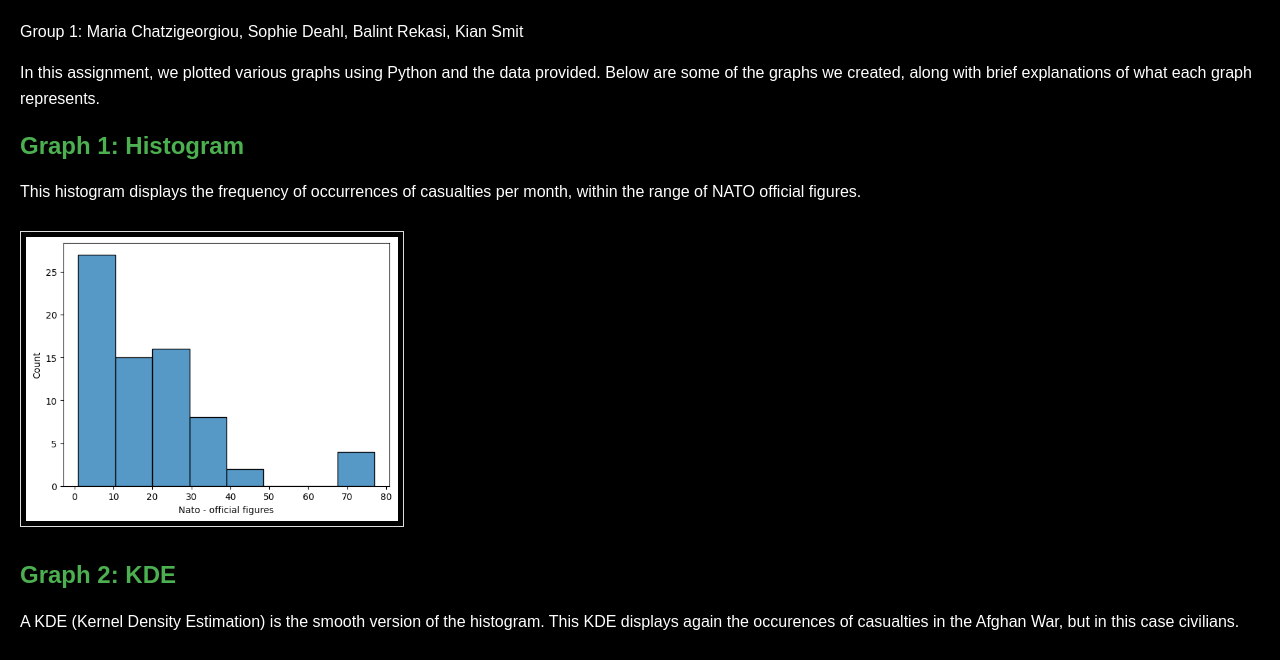
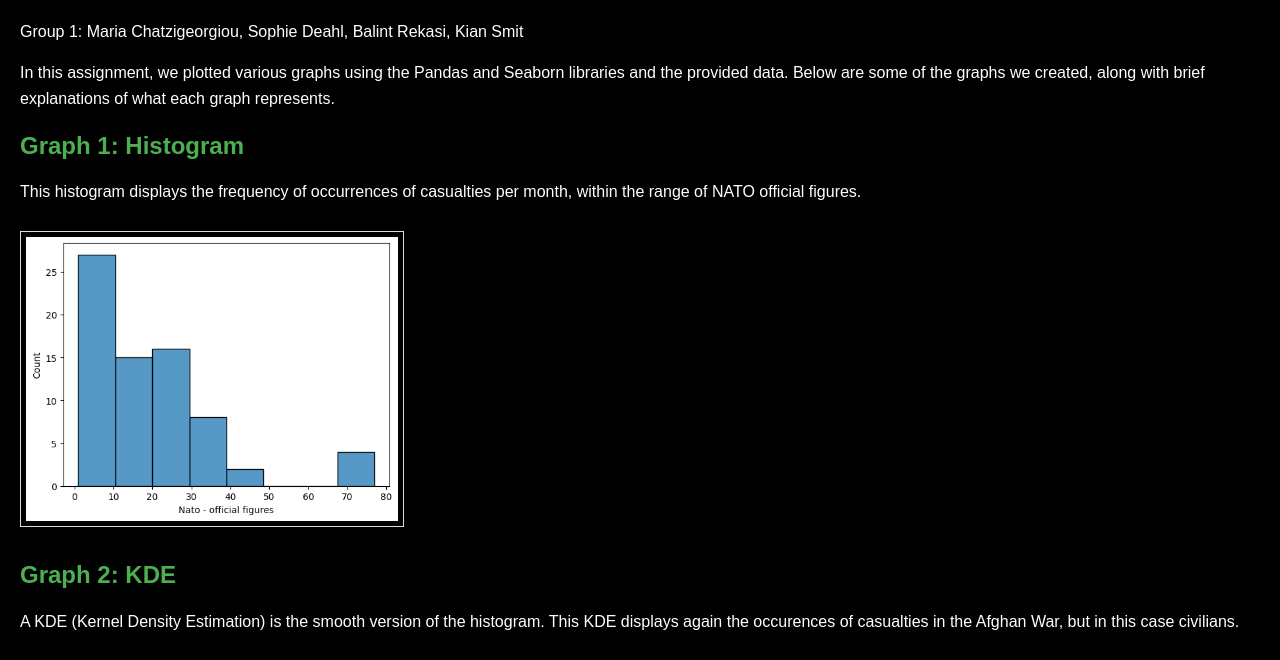
Before and after one commit to scdeahl/Group1Data1, a plain HTML site: page index.html in a window 1280 px wide. Shown: the part 61-721 px from the top of the page. Drawn offline with Linux system fonts and the light colour scheme.

Commit message:
Update index.html
Change introduction text

```diff
--- a/index.html
+++ b/index.html
@@ -36,9 +36,7 @@
     <p>Group 1: Maria Chatzigeorgiou, Sophie Deahl, Balint Rekasi, Kian Smit</p>
 
     <p>
-      In this assignment, we plotted various graphs using Python and the data
-      provided. Below are some of the graphs we created, along with brief
-      explanations of what each graph represents.
+     In this assignment, we plotted various graphs using the Pandas and Seaborn libraries and the provided data. Below are some of the graphs we created, along with brief explanations of what each graph represents.
     </p>
 
     <!-- Graph 1 -->
```
